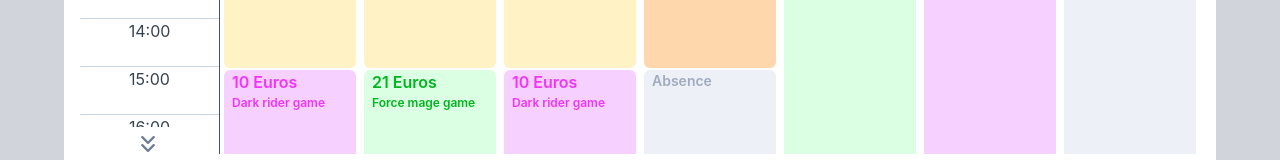
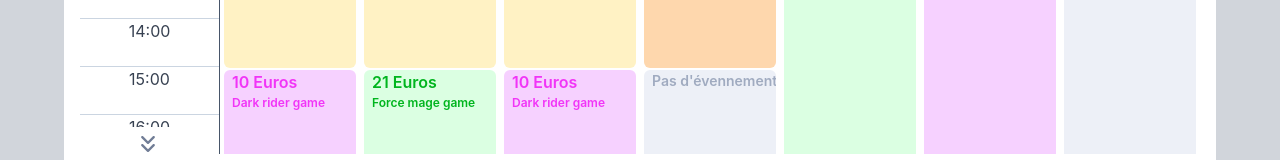
Before and after one commit to rodolphe37/simple-schedule-library-example, a React (Vite) app: page /schedule/a397f1fe-14bf-4ca3-af8c-e497b98451f7 in a window 1280 px wide. Shown: the part 545-705 px from the top of the page. Built offline with nearby package versions, Linux system fonts and the light colour scheme.

Commit message:
added some logic and code example

```diff
--- a/src/components/schedules/week-planning/components/CellEvent.tsx
+++ b/src/components/schedules/week-planning/components/CellEvent.tsx
@@ -9,6 +9,7 @@ import {
 import { CellEventProps } from "../models/models";
 import CellEventsInfosModal from "./CellEventsInfosModal";
 import useGetEventTypeController from "../../hooks/useGetEventTypeController";
+import { EventTypes } from "../../types";
 
 const CellEvent = ({
   timeEvent: event,
@@ -83,9 +84,13 @@ const CellEvent = ({
     }
   };
 
+
   return (
     <>
-      {isModalOpen && (
+      {currentEventType?.key === EventTypes.EVENT_TYPE_6 &&
+      eventByEventType === "event"
+        ? null
+        : isModalOpen && (
             <CellEventsInfosModal
               eventByEventType={eventByEventType}
               modalContentForDisplaying={modalContentForDisplaying}
@@ -136,6 +141,12 @@ const CellEvent = ({
                   ? currentEventType?.value + ` °C`
                   : null}
               </p>
+              {currentEventType?.key === EventTypes.EVENT_TYPE_6 &&
+              eventByEventType === "event" ? (
+                <p style={{ fontSize: "14px" }}>
+                  {locale === "fr" ? "Pas d'évennement" : "No events"}
+                </p>
+              ) : (
                 <p
                   style={
                     modalContentForDisplaying?.eventTitle &&
@@ -156,6 +167,7 @@ const CellEvent = ({
                         eventInstructionTextWithoutWhiteSpace
                       )}
                 </p>
+              )}
             </span>
           </div>
         </div>
```
Lines whose indentation alone changed are shown as unchanged.
